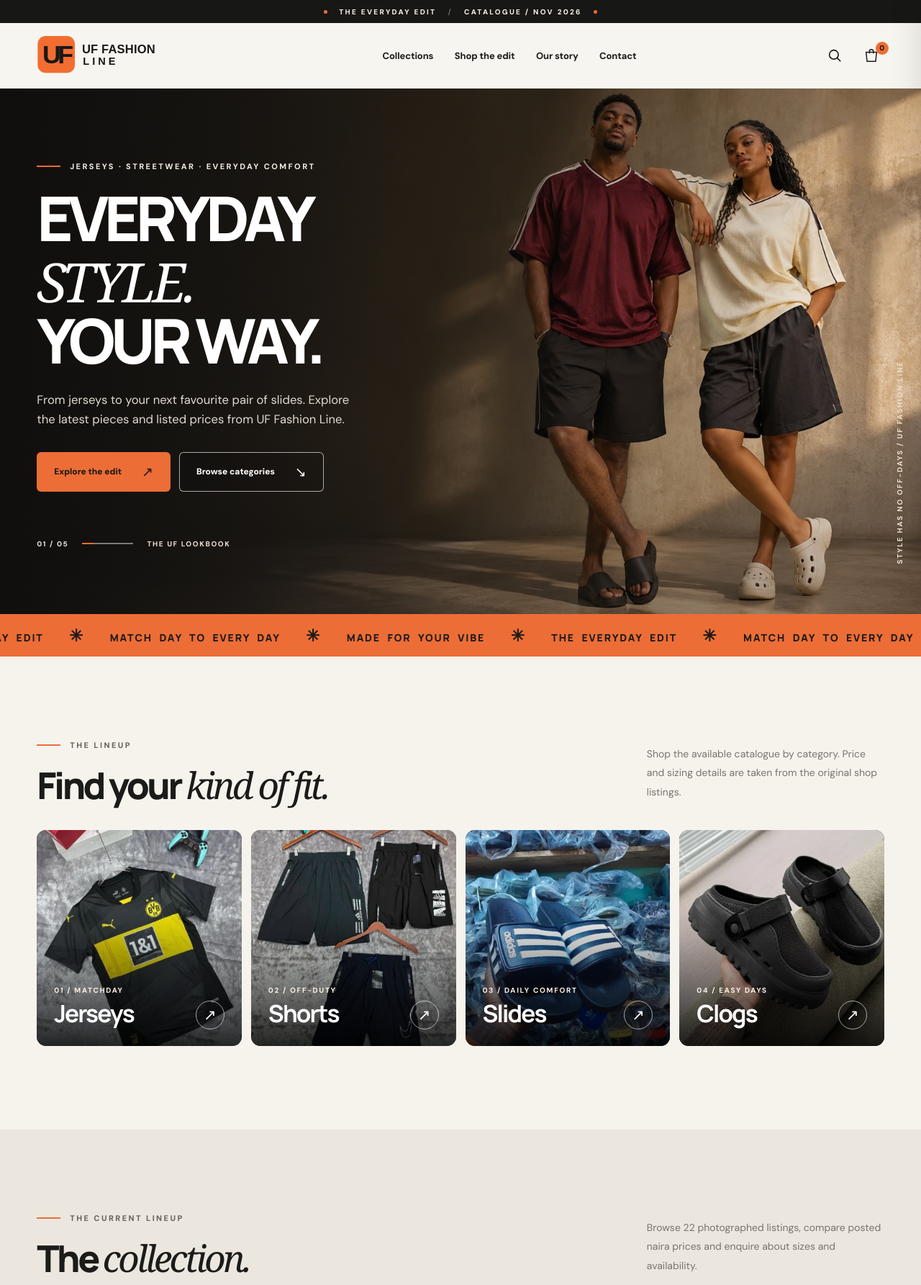
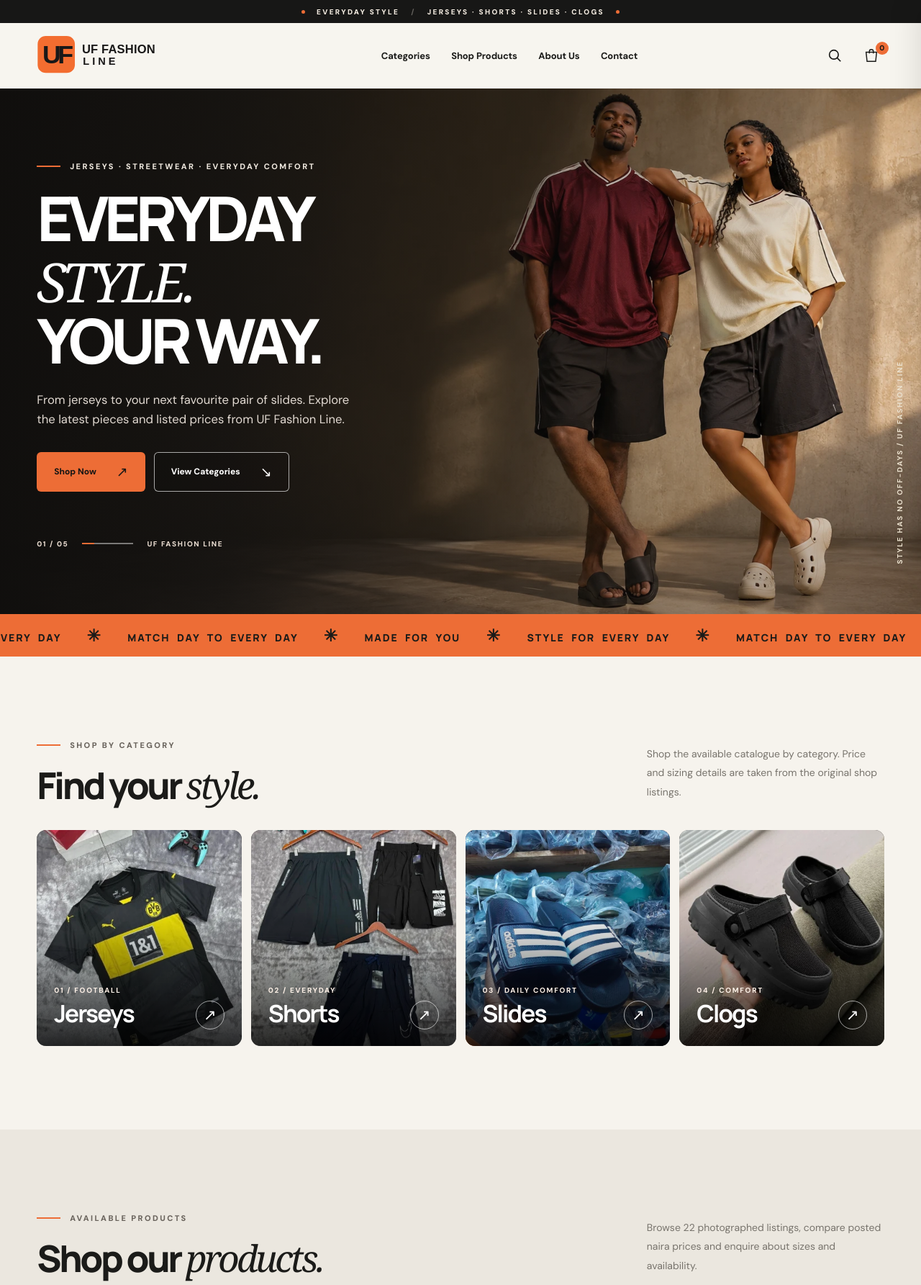
Before and after one commit to bahagogabriel/uf-fashion-line, a plain HTML site: page index.html in a window 1280 px wide. Shown: the top 1785 px of the page at 72% size. Drawn offline with Linux system fonts and the light colour scheme.

Commit message:
Simplify store wording: Shop Products, Shop Now, Cart

```diff
--- a/index.html
+++ b/index.html
@@ -21,15 +21,15 @@
 </head>
 <body>
   <a class="skip" href="#main">Skip to content</a>
-  <div class="topbar"><span class="tiny-dot"></span> THE EVERYDAY EDIT <span class="topbar-sep">/</span> CATALOGUE / NOV 2026 <span class="tiny-dot"></span></div>
+  <div class="topbar"><span class="tiny-dot"></span> EVERYDAY STYLE <span class="topbar-sep">/</span> JERSEYS · SHORTS · SLIDES · CLOGS <span class="tiny-dot"></span></div>
   <header class="site-header" id="site-header">
     <div class="shell header-inner">
       <a class="brand-link" href="#home" aria-label="UF Fashion Line home"><img src="assets/brand/logo-light.svg" alt="UF Fashion Line" /></a>
       <nav class="primary-nav" id="primary-nav" aria-label="Primary navigation">
-        <a href="#collections" data-nav>Collections</a><a href="#shop" data-nav>Shop the edit</a><a href="#our-story" data-nav>Our story</a><a href="#contact" data-nav>Contact</a>
+        <a href="#collections" data-nav>Categories</a><a href="#shop" data-nav>Shop Products</a><a href="#our-story" data-nav>About Us</a><a href="#contact" data-nav>Contact</a>
       </nav>
-      <div class="header-actions"><button class="icon-btn search-open" id="search-open" type="button" aria-label="Search the collection"><svg viewBox="0 0 24 24" fill="none" stroke="currentColor" stroke-width="1.8"><circle cx="10.8" cy="10.8" r="6.8"/><path d="m16 16 5 5"/></svg></button>
-      <button class="bag-btn" id="bag-toggle" type="button" aria-label="Open enquiry bag"><svg viewBox="0 0 24 24" fill="none" stroke="currentColor" stroke-width="1.6"><path d="M4 7h16l-1.5 14h-13L4 7Z"/><path d="M9 9V6a3 3 0 0 1 6 0v3"/></svg><span class="bag-count" id="bag-count">0</span></button>
+      <div class="header-actions"><button class="icon-btn search-open" id="search-open" type="button" aria-label="Search products"><svg viewBox="0 0 24 24" fill="none" stroke="currentColor" stroke-width="1.8"><circle cx="10.8" cy="10.8" r="6.8"/><path d="m16 16 5 5"/></svg></button>
+      <button class="bag-btn" id="bag-toggle" type="button" aria-label="Open cart"><svg viewBox="0 0 24 24" fill="none" stroke="currentColor" stroke-width="1.6"><path d="M4 7h16l-1.5 14h-13L4 7Z"/><path d="M9 9V6a3 3 0 0 1 6 0v3"/></svg><span class="bag-count" id="bag-count">0</span></button>
       <button class="icon-btn menu-btn" id="menu-toggle" aria-label="Toggle navigation" aria-expanded="false" aria-controls="primary-nav" type="button"><span></span><span></span></button></div>
     </div>
   </header>
@@ -37,30 +37,30 @@
     <section class="hero" id="home" aria-label="UF Fashion Line fashion collection">
       <img class="hero-photo" src="assets/images/campaign-hero.webp" alt="Illustrative Nigerian fashion campaign with models; exact merchandise is shown in the catalogue below" fetchpriority="high" />
       <div class="hero-shade"></div>
-      <div class="shell hero-inner"><div class="hero-copy"><p class="eyebrow light"><span class="line"></span> JERSEYS · STREETWEAR · EVERYDAY COMFORT</p><h1>EVERYDAY<br /><em>STYLE.</em><br />YOUR WAY.</h1><p class="hero-lede">From jerseys to your next favourite pair of slides. Explore the latest pieces and listed prices from UF Fashion Line.</p><div class="hero-ctas"><a class="btn btn-orange" href="#shop">Explore the edit <span aria-hidden="true">↗</span></a><a class="btn btn-outline" href="#collections">Browse categories <span aria-hidden="true">↘</span></a></div><div class="hero-index"><span>01 / 05</span><div class="index-bar"><i></i></div><span>THE UF LOOKBOOK</span></div></div></div>
+      <div class="shell hero-inner"><div class="hero-copy"><p class="eyebrow light"><span class="line"></span> JERSEYS · STREETWEAR · EVERYDAY COMFORT</p><h1>EVERYDAY<br /><em>STYLE.</em><br />YOUR WAY.</h1><p class="hero-lede">From jerseys to your next favourite pair of slides. Explore the latest pieces and listed prices from UF Fashion Line.</p><div class="hero-ctas"><a class="btn btn-orange" href="#shop">Shop Now <span aria-hidden="true">↗</span></a><a class="btn btn-outline" href="#collections">View Categories <span aria-hidden="true">↘</span></a></div><div class="hero-index"><span>01 / 05</span><div class="index-bar"><i></i></div><span>UF FASHION LINE</span></div></div></div>
       <span class="vertical-text">STYLE HAS NO OFF-DAYS / UF FASHION LINE</span>
     </section>
-    <section class="marquee" aria-label="Brand values"><div class="marquee-line" aria-hidden="true">THE EVERYDAY EDIT <b>✳</b> MATCH DAY TO EVERY DAY <b>✳</b> MADE FOR YOUR VIBE <b>✳</b> THE EVERYDAY EDIT <b>✳</b> MATCH DAY TO EVERY DAY <b>✳</b></div></section>
-    <section class="section collection-section" id="collections"><div class="shell"><div class="section-intro"><div><p class="eyebrow"><span class="line"></span> THE LINEUP</p><h2>Find your <span class="serif-accent">kind of fit.</span></h2></div><p>Shop the available catalogue by category. Price and sizing details are taken from the original shop listings.</p></div>
+    <section class="marquee" aria-label="Brand values"><div class="marquee-line" aria-hidden="true">STYLE FOR EVERY DAY <b>✳</b> MATCH DAY TO EVERY DAY <b>✳</b> MADE FOR YOU <b>✳</b> STYLE FOR EVERY DAY <b>✳</b> MATCH DAY TO EVERY DAY <b>✳</b></div></section>
+    <section class="section collection-section" id="collections"><div class="shell"><div class="section-intro"><div><p class="eyebrow"><span class="line"></span> SHOP BY CATEGORY</p><h2>Find your <span class="serif-accent">style.</span></h2></div><p>Shop the available catalogue by category. Price and sizing details are taken from the original shop listings.</p></div>
     <div class="category-grid">
-    <a class="category-card" href="#shop" data-category-link="Jerseys"><img src="assets/products/item-07.webp" alt="Black and yellow Dortmund football jersey from the catalogue" loading="lazy"/><span class="category-overlay"></span><span class="category-info"><small>01 / MATCHDAY</small><strong>Jerseys</strong><span class="category-arrow">↗</span></span></a>
-    <a class="category-card" href="#shop" data-category-link="Shorts"><img src="assets/products/item-22.webp" alt="Assorted sports shorts from the catalogue" loading="lazy"/><span class="category-overlay"></span><span class="category-info"><small>02 / OFF-DUTY</small><strong>Shorts</strong><span class="category-arrow">↗</span></span></a>
+    <a class="category-card" href="#shop" data-category-link="Jerseys"><img src="assets/products/item-07.webp" alt="Black and yellow Dortmund football jersey from the catalogue" loading="lazy"/><span class="category-overlay"></span><span class="category-info"><small>01 / FOOTBALL</small><strong>Jerseys</strong><span class="category-arrow">↗</span></span></a>
+    <a class="category-card" href="#shop" data-category-link="Shorts"><img src="assets/products/item-22.webp" alt="Assorted sports shorts from the catalogue" loading="lazy"/><span class="category-overlay"></span><span class="category-info"><small>02 / EVERYDAY</small><strong>Shorts</strong><span class="category-arrow">↗</span></span></a>
     <a class="category-card" href="#shop" data-category-link="Slides"><img src="assets/products/item-13.webp" alt="Black striped slides from the catalogue" loading="lazy"/><span class="category-overlay"></span><span class="category-info"><small>03 / DAILY COMFORT</small><strong>Slides</strong><span class="category-arrow">↗</span></span></a>
-    <a class="category-card" href="#shop" data-category-link="Clogs"><img src="assets/products/item-01.webp" alt="Black strap clogs from the catalogue" loading="lazy"/><span class="category-overlay"></span><span class="category-info"><small>04 / EASY DAYS</small><strong>Clogs</strong><span class="category-arrow">↗</span></span></a>
+    <a class="category-card" href="#shop" data-category-link="Clogs"><img src="assets/products/item-01.webp" alt="Black strap clogs from the catalogue" loading="lazy"/><span class="category-overlay"></span><span class="category-info"><small>04 / COMFORT</small><strong>Clogs</strong><span class="category-arrow">↗</span></span></a>
     </div></div></section>
-    <section class="section shop-section" id="shop"><div class="shell"><div class="section-intro shop-heading"><div><p class="eyebrow"><span class="line"></span> THE CURRENT LINEUP</p><h2>The <span class="serif-accent">collection.</span></h2></div><p id="shop-intro">Shop the product photos, posted sizes and prices supplied from the original catalogue. Enquire to confirm stock and order details.</p></div>
+    <section class="section shop-section" id="shop"><div class="shell"><div class="section-intro shop-heading"><div><p class="eyebrow"><span class="line"></span> AVAILABLE PRODUCTS</p><h2>Shop our <span class="serif-accent">products.</span></h2></div><p id="shop-intro">Browse products and prices. Send your cart on WhatsApp to confirm sizes, availability and delivery.</p></div>
       <div class="shop-toolbar"><div class="filter-list" id="filter-list" role="group" aria-label="Filter products"><button class="filter is-active" data-filter="All" type="button" aria-pressed="true">All products</button><button class="filter" data-filter="Jerseys" type="button" aria-pressed="false">Jerseys</button><button class="filter" data-filter="Shorts" type="button" aria-pressed="false">Shorts</button><button class="filter" data-filter="Slides" type="button" aria-pressed="false">Slides</button><button class="filter" data-filter="Clogs" type="button" aria-pressed="false">Clogs</button></div><span class="results-count" id="results-count">5 looks</span></div>
-      <div class="search-panel" id="search-panel" hidden><label for="search-input">Search the lookbook</label><div class="search-control"><input id="search-input" type="search" placeholder="Try jersey, slides, casual..." autocomplete="off"/><button type="button" id="clear-search" aria-label="Clear search">×</button></div></div>
+      <div class="search-panel" id="search-panel" hidden><label for="search-input">Search products</label><div class="search-control"><input id="search-input" type="search" placeholder="Search jerseys, shorts, slides..." autocomplete="off"/><button type="button" id="clear-search" aria-label="Clear search">×</button></div></div>
       <div class="product-grid" id="product-grid" aria-live="polite"></div><div class="concept-notice" id="concept-notice"><span class="notice-icon">i</span><p><strong>Catalogue note:</strong> Images and listing details are reproduced from screenshots of the previous store (20 Nov 2026). Prices, sizes, stock and product-brand claims are supplied by the seller and have not been independently verified. Lifestyle campaign images elsewhere on this page are illustrative, not photos of these exact items.</p></div>
     </div></section>
     <section class="campaign-section"><div class="shell campaign-grid"><div class="campaign-visual"><img src="assets/images/campaign-duo.webp" alt="Illustrative Nigerian fashion campaign models, not exact products for sale" loading="lazy"/><div class="campaign-label">CULTURE / COMFORT / CONFIDENCE</div></div><div class="campaign-copy"><p class="eyebrow light"><span class="line"></span> A DIFFERENT KIND OF EVERYDAY</p><h2>Not just a fit.<br /><em>It's a feeling.</em></h2><p>A little matchday energy. A little everyday comfort. Browse the original product photos and find a look that works for you.</p><a href="#shop" class="text-link">Find your next look <span>↗</span></a><div class="campaign-number">UF / 001</div></div></div></section>
     <section class="section story-section" id="our-story"><div class="shell story-grid"><div class="story-copy"><p class="eyebrow"><span class="line"></span> THE IDEA BEHIND UF FASHION LINE</p><h2>For the fits you <span class="serif-accent">actually live in.</span></h2><p>UF Fashion Line offers a catalogue of match-day jerseys, sporty shorts and everyday footwear, with easy browsing by category and price.</p><p>Explore the pictured items, then enquire with the seller to confirm current availability, colour and sizing before purchase. Lifestyle images are artistic concepts, not an exact representation of a listed product.</p><a href="#contact" class="btn btn-dark">Get in touch <span>↗</span></a></div><div class="story-visual"><img src="assets/images/brand-lookbook.webp" alt="Illustrative UF Fashion Line brand campaign image; not an item for sale" loading="lazy"/><span>NOT FOR THE SIDELINES.</span></div></div></section>
-    <section class="how-section"><div class="shell"><p class="eyebrow"><span class="line"></span> THE SIMPLE WAY TO SHOP</p><div class="how-grid"><h2>See the piece.<br/><span class="serif-accent">See the fit.</span></h2><div class="how-step"><span>01</span><h3>Product view</h3><p>Inspect the item photo and details without distractions.</p></div><div class="how-step"><span>02</span><h3>Styled on someone</h3><p>Additional angles and styling mockups can be added to each product later.</p></div><div class="how-step"><span>03</span><h3>Ask before you order</h3><p>Save your picks to an enquiry bag and confirm stock before ordering.</p></div></div></div></section>
-    <section class="contact-section" id="contact"><div class="shell contact-inner"><div><p class="eyebrow light"><span class="line"></span> YOUR NEXT FAVOURITE FIT STARTS HERE</p><h2>Got a look<br/>in <em>mind?</em></h2><p>Ask about sizes, availability and the next drop. We're keeping things simple and personal.</p></div><div class="contact-right"><button id="contact-action" class="btn btn-orange" type="button">Start an enquiry <span>↗</span></button><small id="contact-hint">WhatsApp contact details will be added once verified by the store owner.</small></div></div></section>
+    <section class="how-section"><div class="shell"><p class="eyebrow"><span class="line"></span> THE SIMPLE WAY TO SHOP</p><div class="how-grid"><h2>See it.<br/><span class="serif-accent">Choose it.</span></h2><div class="how-step"><span>01</span><h3>Product view</h3><p>Inspect the item photo and details without distractions.</p></div><div class="how-step"><span>02</span><h3>Check prices and sizes</h3><p>See the listed prices and sizes. We'll confirm stock on WhatsApp.</p></div><div class="how-step"><span>03</span><h3>Add to cart</h3><p>Add your items to the cart and send your list on WhatsApp to confirm your order.</p></div></div></div></section>
+    <section class="contact-section" id="contact"><div class="shell contact-inner"><div><p class="eyebrow light"><span class="line"></span> YOUR NEXT FAVOURITE FIT STARTS HERE</p><h2>Questions?<br/><em>Chat with us.</em></h2><p>Ask about sizes, prices, availability and delivery. We're happy to help on WhatsApp.</p></div><div class="contact-right"><button id="contact-action" class="btn btn-orange" type="button">Chat on WhatsApp <span>↗</span></button><small id="contact-hint">WhatsApp: +234 813 214 6287. Ask about your order.</small></div></div></section>
   </main>
-  <footer class="footer"><div class="shell"><div class="footer-top"><div><img src="assets/brand/logo-light.svg" alt="UF Fashion Line"/><p>Everyday style. Your way.</p></div><div class="footer-links"><div><strong>Explore</strong><a href="#collections">Collections</a><a href="#shop">Lookbook</a><a href="#our-story">Our story</a></div><div><strong>Connect</strong><a href="#contact">Enquiries</a><a href="#contact" id="instagram-link">Instagram (to be added)</a></div></div></div><div class="footer-bottom"><span>© <span id="year">2026</span> UF Fashion Line. All rights reserved.</span><span>MADE WITH STYLE · NIGERIA</span><a href="#home">BACK TO TOP ↑</a></div></div></footer>
+  <footer class="footer"><div class="shell"><div class="footer-top"><div><img src="assets/brand/logo-light.svg" alt="UF Fashion Line"/><p>Everyday style. Your way.</p></div><div class="footer-links"><div><strong>Explore</strong><a href="#collections">Categories</a><a href="#shop">Shop Products</a><a href="#our-story">About Us</a></div><div><strong>Connect</strong><a href="#contact">WhatsApp</a><a href="#contact" id="instagram-link">Instagram (to be added)</a></div></div></div><div class="footer-bottom"><span>© <span id="year">2026</span> UF Fashion Line. All rights reserved.</span><span>MADE WITH STYLE · NIGERIA</span><a href="#home">BACK TO TOP ↑</a></div></div></footer>
   <div class="scrim" id="drawer-scrim" hidden></div>
-  <aside class="drawer" id="bag-drawer" aria-hidden="true" aria-labelledby="drawer-title" role="dialog" aria-modal="true" tabindex="-1"><div class="drawer-head"><div><p class="eyebrow">YOUR PICKS</p><h2 id="drawer-title">Enquiry bag <span id="drawer-counter">(0)</span></h2></div><button class="close-btn" id="bag-close" aria-label="Close enquiry bag" type="button">×</button></div><div class="drawer-items" id="drawer-items"></div><div class="drawer-foot"><p>No payment happens here. UF Fashion Line will confirm the final price and availability directly.</p><button class="btn btn-orange btn-full" type="button" id="send-enquiry">Copy enquiry <span>↗</span></button><small id="enquiry-hint">The message can be pasted into WhatsApp. The button will open WhatsApp automatically once a business number is configured.</small></div></aside>
+  <aside class="drawer" id="bag-drawer" aria-hidden="true" aria-labelledby="drawer-title" role="dialog" aria-modal="true" tabindex="-1"><div class="drawer-head"><div><p class="eyebrow">YOUR ITEMS</p><h2 id="drawer-title">Cart <span id="drawer-counter">(0)</span></h2></div><button class="close-btn" id="bag-close" aria-label="Close enquiry bag" type="button">×</button></div><div class="drawer-items" id="drawer-items"></div><div class="drawer-foot"><p>No payment is taken on this website. We'll confirm prices, sizes and delivery with you on WhatsApp.</p><button class="btn btn-orange btn-full" type="button" id="send-enquiry">Send Cart to WhatsApp <span>↗</span></button><small id="enquiry-hint">Send the items in your cart to UF Fashion Line on WhatsApp to confirm availability before paying.</small></div></aside>
   <dialog id="product-dialog" class="product-dialog" aria-label="Product details"><button type="button" class="dialog-close" id="product-close" aria-label="Close product details">×</button><div class="dialog-body" id="product-dialog-body"></div></dialog>
   <div class="toast" id="toast" role="status" aria-live="polite"></div>
 </body>
```
